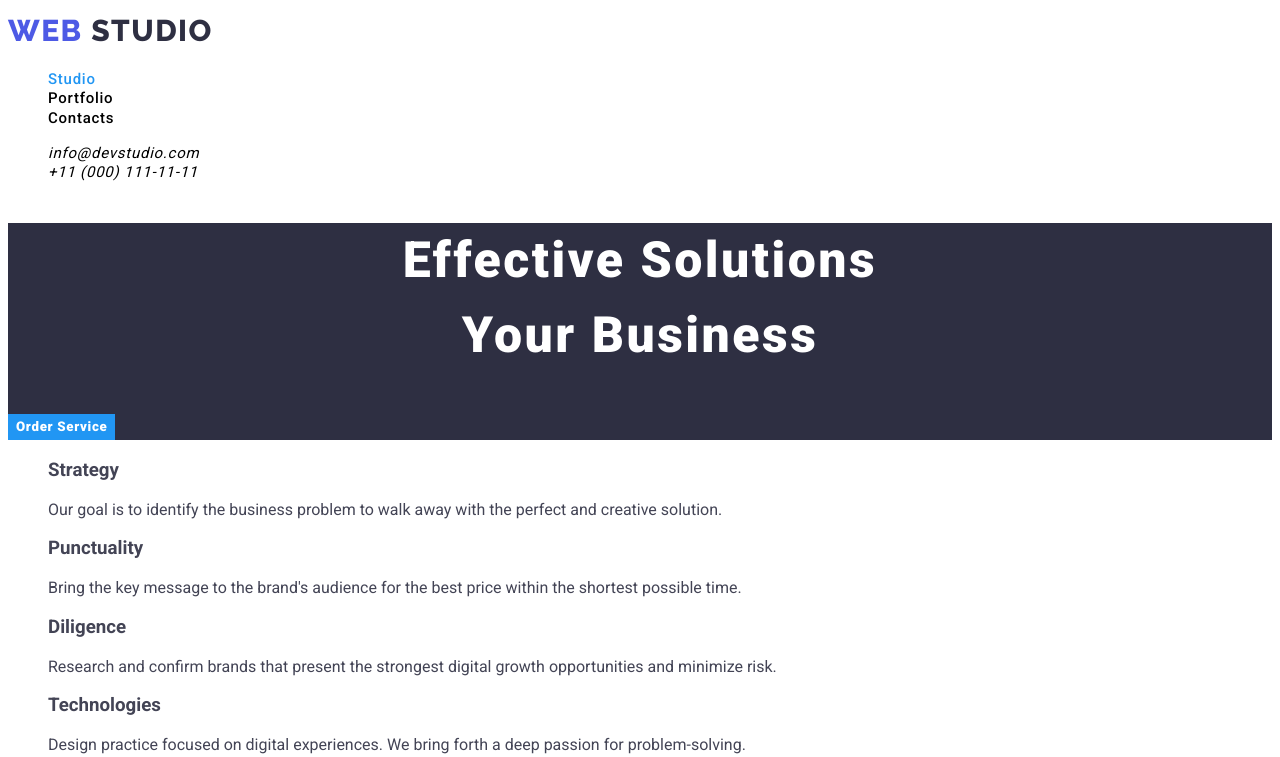
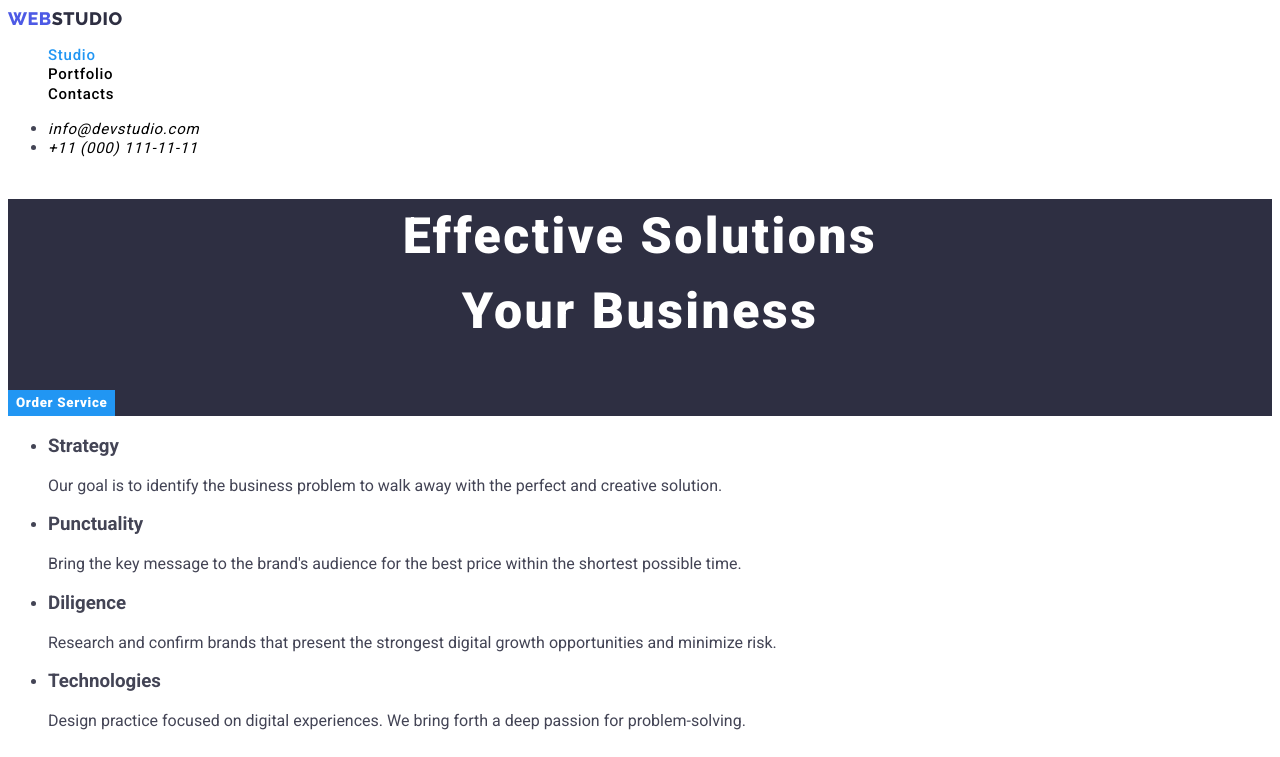
Before and after one commit to LizaDiego/goit-markup-hw-02, a plain HTML site: page index.html in a window 1280 px wide. Shown: the top 757 px of the page. Drawn offline with Linux system fonts and the light colour scheme.

Commit message:
Update 4

```diff
--- a/css/style.css
+++ b/css/style.css
@@ -19,20 +19,25 @@ body {
     background-color: var(--whitecolor);
 }
 
-.link-logo {
-    text-decoration: none;
+.logo {
     font-family: 'Raleway', sans-serif;
     font-weight: 800;
-    font-size: 30px;
-    line-height: 1.5;
-    letter-spacing: 0.05em;
+    font-size: 18px;
+    line-height: 1.17;
+    letter-spacing: 0.03em;
     text-transform: uppercase;
-}
-
-.web-logo {
     color: var(--iriscolor);
 }
 
+/*.web-logo {
+    color: var(--iriscolor);
+}*/
+
+/* Navigation */
+
+.link {
+    text-decoration: none;
+}
 .studio-logo {
     color: var(--navyblue);
 }
@@ -50,8 +55,8 @@ body {
     letter-spacing: 0.05em;
 }
 
-.lists {
-    list-style-type: none;
+.list {
+    list-style: none;
 }
 
 .navbar .pages:hover,
--- a/index.html
+++ b/index.html
@@ -22,13 +22,11 @@
 <!-- Header -->
     <header>
         <nav>
-            <a href="./index.html" class="link-logo">
-                <span class="web-logo">WEB</span>
-                <span class="studio-logo">STUDIO</span>
+            <a href="./index.html" class="link logo">WEB<span class="studio-logo">STUDIO</span>
             </a>
-            <ul class="navbar lists">
+            <ul class="navbar list">
                 <li>
-                    <a href="#" class="pages currentoption">Studio</a>
+                    <a href="./index.html" class="pages currentoption">Studio</a>
                 </li>
                 <li>
                     <a href="./portfolio.html" class="pages">Portfolio</a>
```
Also changed, not shown: 1 other file.
